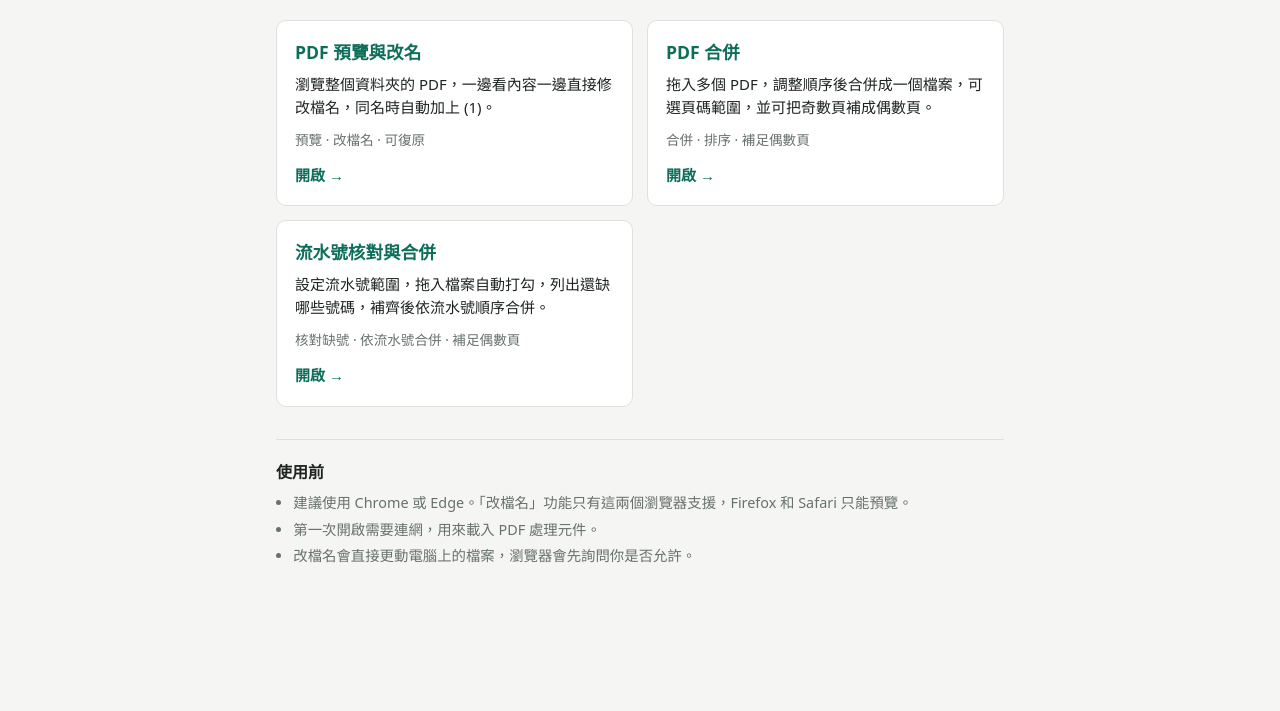
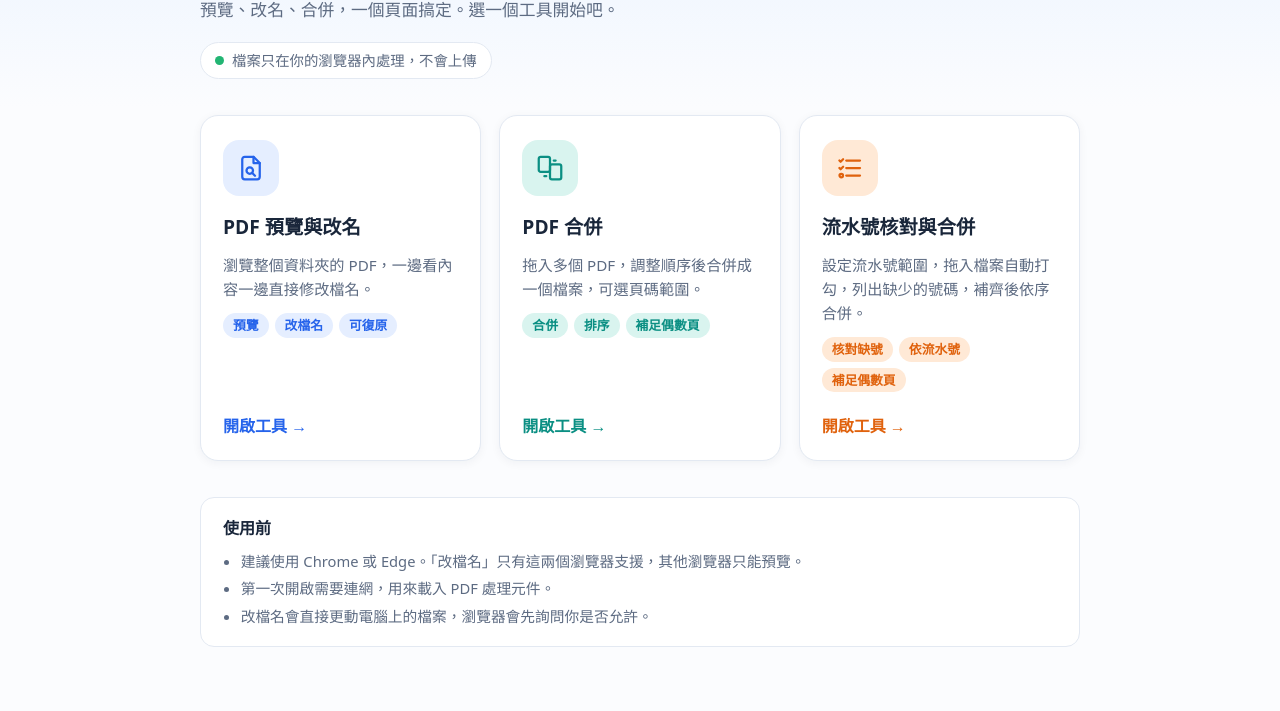
Before and after one commit to sgy0128/PDF-Editor, a plain HTML site: page index.html in a window 1280 px wide. Shown: the part 119-830 px from the top of the page. Before the commit the page ends 800 px from the top, so only its background shows below. Drawn offline with Linux system fonts and the light colour scheme.

Commit message:
Add files via upload

```diff
--- a/index.html
+++ b/index.html
@@ -6,66 +6,99 @@
 <title>PDF 工具箱</title>
 <style>
   :root {
-    --bg: #f5f6f4; --panel: #ffffff; --fg: #1d2421; --muted: #67716c; --line: #dde1dd;
-    --accent: #0f6e5a; --accent-soft: #e2f1ec;
-  }
-  @media (prefers-color-scheme: dark) {
-    :root { --bg: #151a18; --panel: #1e2522; --fg: #e8ece9; --muted: #98a39d; --line: #313a36;
-      --accent: #3fb598; --accent-soft: #1d332d; color-scheme: dark; }
+    color-scheme: light;
+    --bg: #fbfcfe; --panel: #ffffff; --fg: #19263a; --muted: #5d6b82; --line: #e3e9f2;
+    --sky: #eaf3ff; --blue: #2563eb; --blue-soft: #e5eeff;
+    --teal: #0b8f83; --teal-soft: #d9f4ef;
+    --orange: #e0620d; --orange-soft: #ffe9d6;
   }
   * { box-sizing: border-box; }
   body { margin: 0; background: var(--bg); color: var(--fg);
-    font: 15px/1.55 "Noto Sans TC", "PingFang TC", "Microsoft JhengHei", system-ui, sans-serif; }
-  main { max-width: 760px; margin: 0 auto; padding: 40px 16px 64px; }
-  h1 { font-size: 1.7rem; margin: 0 0 6px; }
-  .sub { color: var(--muted); margin: 0 0 28px; }
-  .tools { display: grid; gap: 14px; grid-template-columns: repeat(auto-fit, minmax(min(100%, 320px), 1fr)); }
-  a.tool { display: flex; flex-direction: column; gap: 6px; padding: 18px; background: var(--panel);
-    border: 1px solid var(--line); border-radius: 10px; color: inherit; text-decoration: none; min-width: 0; }
-  a.tool:hover, a.tool:focus-visible { border-color: var(--accent); outline: none; box-shadow: 0 0 0 3px var(--accent-soft); }
-  a.tool h2 { margin: 0; font-size: 1.1rem; color: var(--accent); }
-  a.tool p { margin: 0; }
-  a.tool .tags { color: var(--muted); font-size: .85rem; margin-top: 4px; }
-  .go { margin-top: auto; padding-top: 8px; color: var(--accent); font-weight: 600; }
-  .notes { margin-top: 32px; padding-top: 20px; border-top: 1px solid var(--line); color: var(--muted); font-size: .9rem; }
-  .notes h2 { font-size: 1rem; color: var(--fg); margin: 0 0 8px; }
-  .notes ul { margin: 0; padding-left: 1.2em; display: flex; flex-direction: column; gap: 4px; }
+    font: 16px/1.6 "Noto Sans TC", "PingFang TC", "Microsoft JhengHei", system-ui, sans-serif; }
+  .top { background: linear-gradient(180deg, var(--sky) 0%, var(--bg) 100%);
+    padding-block: 56px 28px; padding-left: max(16px, env(safe-area-inset-left, 0px)); padding-right: max(16px, env(safe-area-inset-right, 0px)); }
+  .wrap { max-width: 880px; margin: 0 auto; }
+  h1 { font-size: clamp(1.9rem, 5vw, 2.6rem); line-height: 1.2; margin: 0 0 10px; letter-spacing: .02em; }
+  .sub { color: var(--muted); margin: 0; max-width: 34em; font-size: 1.05rem; }
+  .badge { display: inline-flex; align-items: center; gap: 8px; margin-top: 18px; padding: 6px 14px;
+    background: var(--panel); border: 1px solid var(--line); border-radius: 999px; font-size: .9rem; color: var(--muted); }
+  .dot { width: 9px; height: 9px; border-radius: 50%; background: #22b573; }
+  main { padding-block: 8px 64px; padding-left: max(16px, env(safe-area-inset-left, 0px)); padding-right: max(16px, env(safe-area-inset-right, 0px)); }
+  .tools { display: grid; gap: 18px; grid-template-columns: repeat(auto-fit, minmax(min(100%, 250px), 1fr)); }
+  a.tool { --c: var(--blue); --cs: var(--blue-soft);
+    display: flex; flex-direction: column; gap: 10px; padding: 24px 22px 20px; min-width: 0;
+    background: var(--panel); border: 1px solid var(--line); border-radius: 18px; color: inherit; text-decoration: none;
+    box-shadow: 0 2px 10px rgba(25, 38, 58, .05); transition: transform .15s, box-shadow .15s, border-color .15s; }
+  a.tool.merge { --c: var(--teal); --cs: var(--teal-soft); }
+  a.tool.serial { --c: var(--orange); --cs: var(--orange-soft); }
+  a.tool:hover, a.tool:focus-visible { transform: translateY(-3px); border-color: var(--c); outline: none;
+    box-shadow: 0 10px 26px rgba(25, 38, 58, .12); }
+  .ico { width: 56px; height: 56px; border-radius: 16px; background: var(--cs); color: var(--c);
+    display: flex; align-items: center; justify-content: center; }
+  .ico svg { width: 30px; height: 30px; }
+  a.tool h2 { margin: 6px 0 0; font-size: 1.2rem; }
+  a.tool p { margin: 0; color: var(--muted); font-size: .95rem; }
+  .tags { display: flex; flex-wrap: wrap; gap: 6px; margin-top: 2px; }
+  .tags span { padding: 2px 10px; background: var(--cs); color: var(--c); border-radius: 999px; font-size: .8rem; font-weight: 600; }
+  .go { margin-top: auto; padding-top: 12px; color: var(--c); font-weight: 700; }
+  .notes { margin-top: 36px; padding: 18px 22px; background: var(--panel); border: 1px solid var(--line); border-radius: 14px; }
+  .notes h2 { font-size: 1rem; margin: 0 0 8px; }
+  .notes ul { margin: 0; padding-left: 1.2em; color: var(--muted); font-size: .92rem; display: flex; flex-direction: column; gap: 4px; }
+  @media (prefers-reduced-motion: reduce) { a.tool { transition: none; } a.tool:hover { transform: none; } }
 </style>
 </head>
 <body>
+  <header class="top">
+    <div class="wrap">
+      <h1>PDF 工具箱</h1>
+      <p class="sub">預覽、改名、合併，一個頁面搞定。選一個工具開始吧。</p>
+      <span class="badge"><span class="dot"></span>檔案只在你的瀏覽器內處理，不會上傳</span>
+    </div>
+  </header>
+
   <main>
-  <h1>PDF 工具箱</h1>
-  <p class="sub">選一個工具開始。所有檔案都只在你的瀏覽器裡處理，不會上傳到任何地方。</p>
-
+    <div class="wrap">
       <div class="tools">
         <a class="tool" href="pdf-viewer.html">
+          <span class="ico" aria-hidden="true">
+            <svg viewBox="0 0 24 24" fill="none" stroke="currentColor" stroke-width="1.8" stroke-linecap="round" stroke-linejoin="round"><path d="M14 3H7a2 2 0 0 0-2 2v14a2 2 0 0 0 2 2h10a2 2 0 0 0 2-2V8z"/><path d="M14 3v5h5"/><circle cx="11" cy="14" r="2.6"/><path d="m13 16 2.2 2.2"/></svg>
+          </span>
           <h2>PDF 預覽與改名</h2>
-      <p>瀏覽整個資料夾的 PDF，一邊看內容一邊直接修改檔名，同名時自動加上 (1)。</p>
-      <span class="tags">預覽 · 改檔名 · 可復原</span>
-      <span class="go">開啟 →</span>
+          <p>瀏覽整個資料夾的 PDF，一邊看內容一邊直接修改檔名。</p>
+          <div class="tags"><span>預覽</span><span>改檔名</span><span>可復原</span></div>
+          <span class="go">開啟工具 →</span>
         </a>
-    <a class="tool" href="pdf-merge.html">
+
+        <a class="tool merge" href="pdf-merge.html">
+          <span class="ico" aria-hidden="true">
+            <svg viewBox="0 0 24 24" fill="none" stroke="currentColor" stroke-width="1.8" stroke-linecap="round" stroke-linejoin="round"><rect x="3" y="3" width="9" height="12" rx="1.5"/><rect x="12" y="9" width="9" height="12" rx="1.5"/><path d="M7.5 18.5H9M15 6h1.5"/></svg>
+          </span>
           <h2>PDF 合併</h2>
-      <p>拖入多個 PDF，調整順序後合併成一個檔案，可選頁碼範圍，並可把奇數頁補成偶數頁。</p>
-      <span class="tags">合併 · 排序 · 補足偶數頁</span>
-      <span class="go">開啟 →</span>
+          <p>拖入多個 PDF，調整順序後合併成一個檔案，可選頁碼範圍。</p>
+          <div class="tags"><span>合併</span><span>排序</span><span>補足偶數頁</span></div>
+          <span class="go">開啟工具 →</span>
         </a>
-    <a class="tool" href="serial-check-merge.html">
+
+        <a class="tool serial" href="serial-check-merge.html">
+          <span class="ico" aria-hidden="true">
+            <svg viewBox="0 0 24 24" fill="none" stroke="currentColor" stroke-width="1.8" stroke-linecap="round" stroke-linejoin="round"><path d="M9 6h11M9 12h11M9 18h11"/><path d="m3.5 6 1 1 2-2M3.5 12l1 1 2-2"/><circle cx="5" cy="18" r="1.4"/></svg>
+          </span>
           <h2>流水號核對與合併</h2>
-      <p>設定流水號範圍，拖入檔案自動打勾，列出還缺哪些號碼，補齊後依流水號順序合併。</p>
-      <span class="tags">核對缺號 · 依流水號合併 · 補足偶數頁</span>
-      <span class="go">開啟 →</span>
+          <p>設定流水號範圍，拖入檔案自動打勾，列出缺少的號碼，補齊後依序合併。</p>
+          <div class="tags"><span>核對缺號</span><span>依流水號</span><span>補足偶數頁</span></div>
+          <span class="go">開啟工具 →</span>
         </a>
       </div>
 
       <section class="notes">
         <h2>使用前</h2>
         <ul>
-      <li>建議使用 Chrome 或 Edge。「改檔名」功能只有這兩個瀏覽器支援，Firefox 和 Safari 只能預覽。</li>
+          <li>建議使用 Chrome 或 Edge。「改檔名」只有這兩個瀏覽器支援，其他瀏覽器只能預覽。</li>
           <li>第一次開啟需要連網，用來載入 PDF 處理元件。</li>
           <li>改檔名會直接更動電腦上的檔案，瀏覽器會先詢問你是否允許。</li>
         </ul>
       </section>
+    </div>
   </main>
 </body>
 </html>
```
Lines whose indentation alone changed are shown as unchanged.
